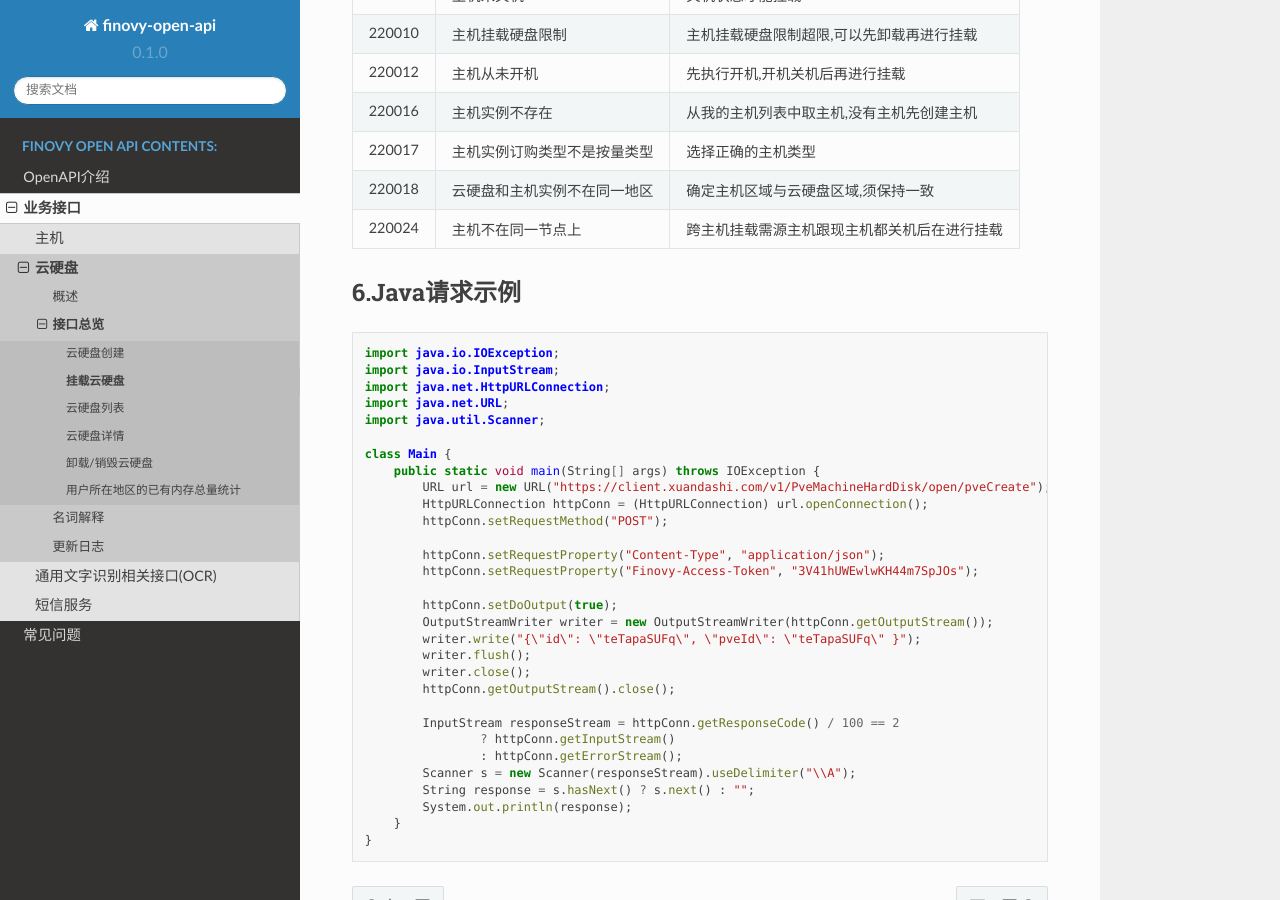
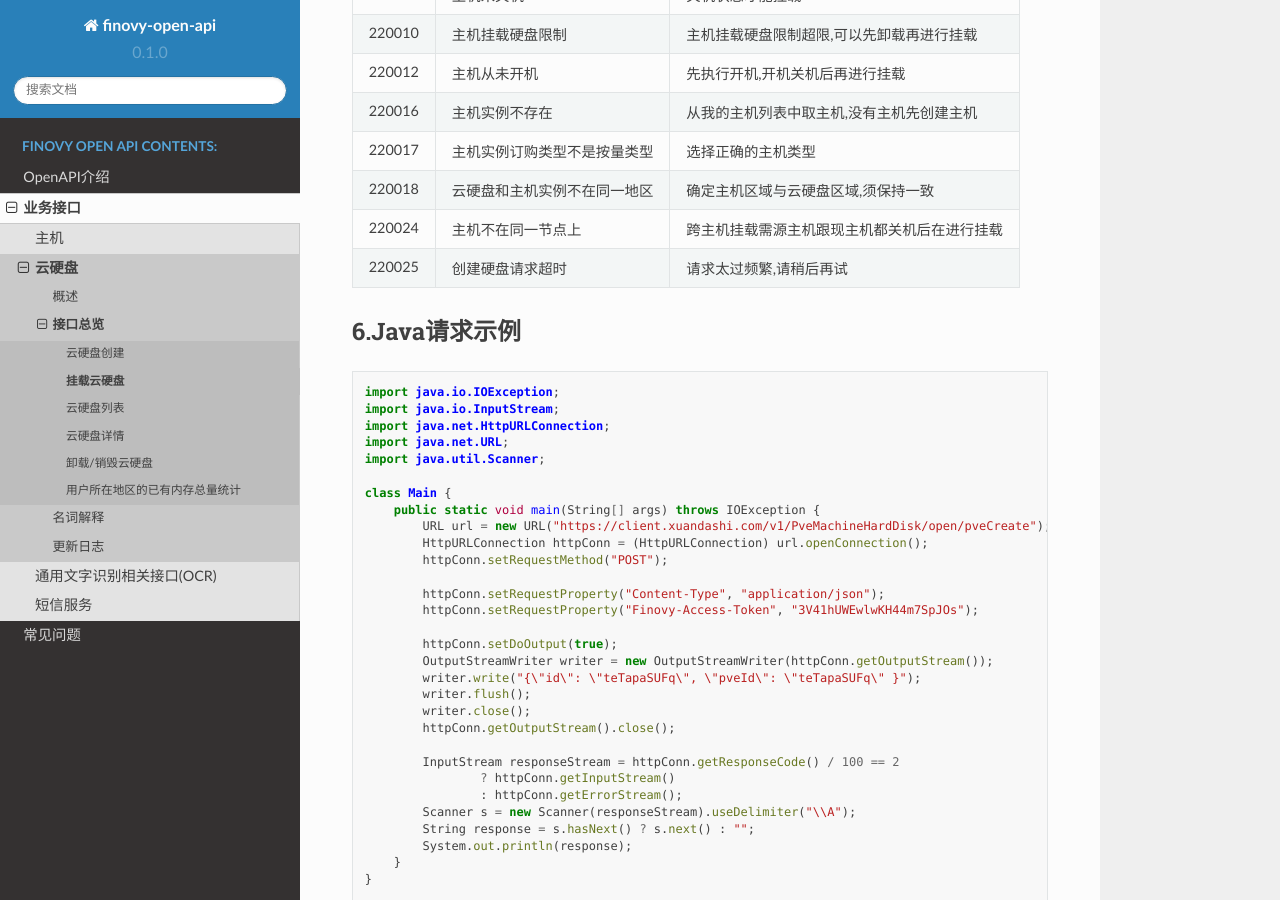
Before and after one commit to finovy/open-api, a Sphinx documentation site: the page built from docs/source/api/pveharddiskapioverview/2.pvecreate.md, in a window 1280 px wide and 900 px high, scrolled down 1545 px. Built offline with Sphinx 7.4.7 and the Read the Docs theme 2.0.0, drawn with Linux system fonts in a browser that asks for light colours.

Commit message:
fix:22005 创建硬盘请求超时 添加

```diff
--- a/docs/source/api/pveharddiskapioverview/2.pvecreate.md
+++ b/docs/source/api/pveharddiskapioverview/2.pvecreate.md
@@ -59,7 +59,7 @@ Finovy-Access-Token: 4vL4rcNGNcgx5v0RLCcFew
 | 220017 | 主机实例订购类型不是按量类型 | 选择正确的主机类型              |
 | 220018 | 云硬盘和主机实例不在同一地区 | 确定主机区域与云硬盘区域,须保持一致     |
 | 220024 | 主机不在同一节点上      | 跨主机挂载需源主机跟现主机都关机后在进行挂载 |
-
+| 220025 | 创建硬盘请求超时       | 请求太过频繁,请稍后再试           |
 
 
 
```
Also changed, not shown: docs/source/api/pveharddiskapioverview/1.create.md (+3 -2 lines).
